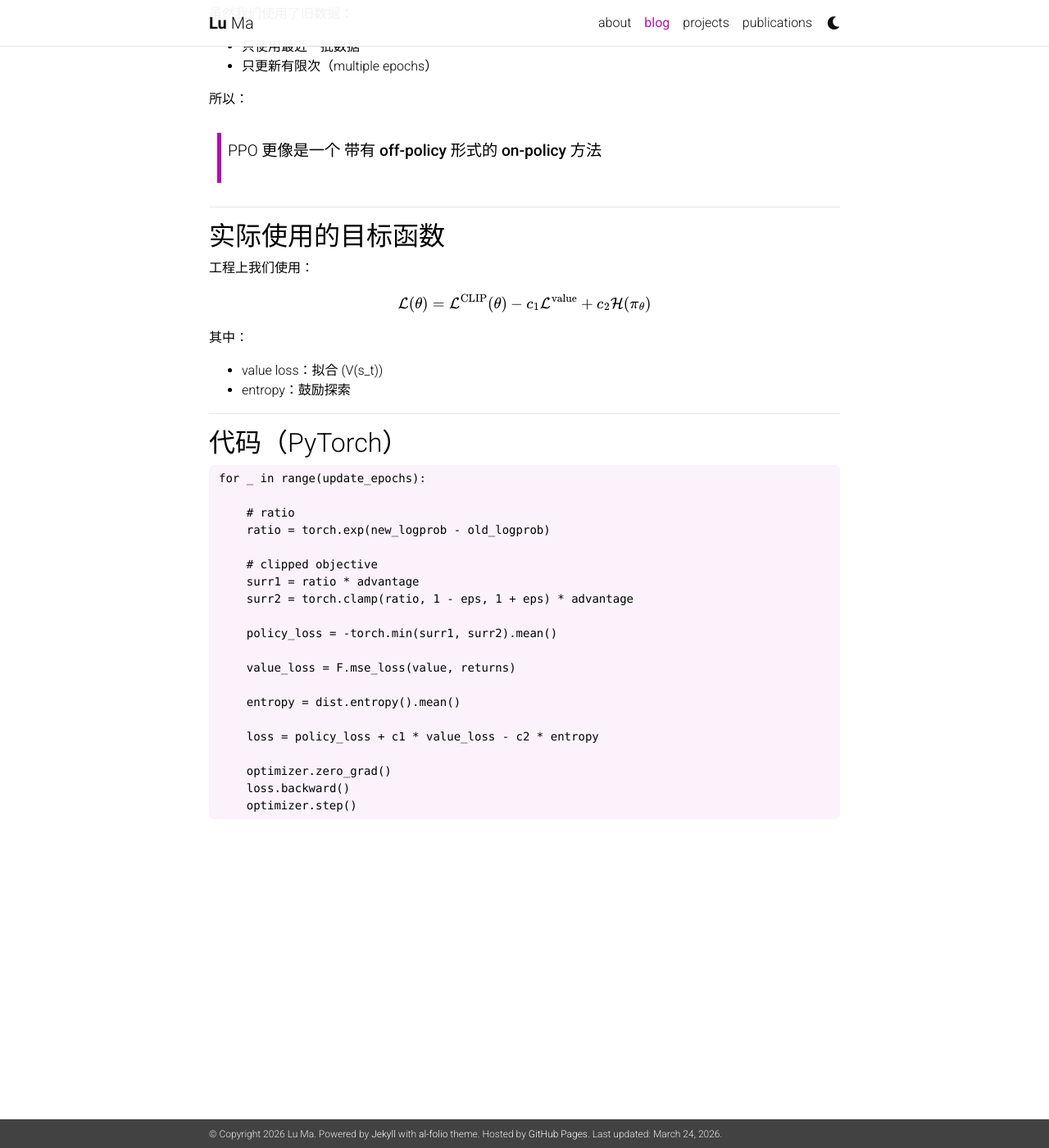
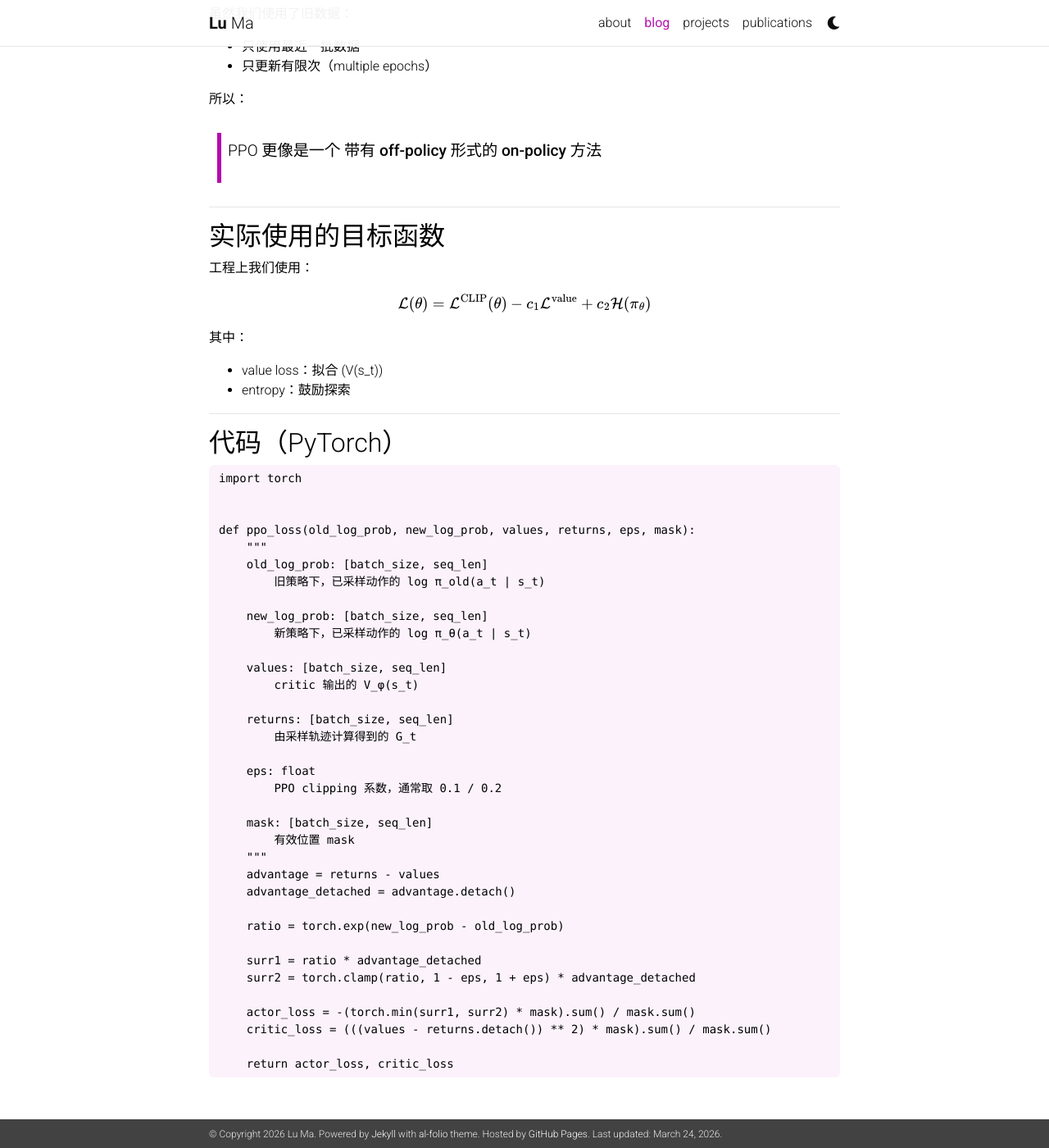
Before and after one commit to TheRoadQaQ/theroadqaq.github.io, a Jekyll site: the page built from blog/2026-03-22-ppo.md, in a window 1280 px wide and 1400 px high, scrolled down 3187 px. Shown: the whole window at 82% size. Built offline with Jekyll 4.4.1, drawn with Linux system fonts in a browser that asks for light colours; comment, search, counter and statistics services are not loaded; a style sheet for code colours, icons or effects is not loaded.

Commit message:
update ppo

````diff
--- a/blog/2026-03-22-ppo.md
+++ b/blog/2026-03-22-ppo.md
@@ -223,24 +223,39 @@ $$
 ## 代码（PyTorch）
 
 ```python
-for _ in range(update_epochs):
+import torch
 
-    # ratio
-    ratio = torch.exp(new_logprob - old_logprob)
 
-    # clipped objective
-    surr1 = ratio * advantage
-    surr2 = torch.clamp(ratio, 1 - eps, 1 + eps) * advantage
+def ppo_loss(old_log_prob, new_log_prob, values, returns, eps, mask):
+    """
+    old_log_prob: [batch_size, seq_len]
+        旧策略下，已采样动作的 log π_old(a_t | s_t)
 
-    policy_loss = -torch.min(surr1, surr2).mean()
+    new_log_prob: [batch_size, seq_len]
+        新策略下，已采样动作的 log π_θ(a_t | s_t)
 
-    value_loss = F.mse_loss(value, returns)
+    values: [batch_size, seq_len]
+        critic 输出的 V_φ(s_t)
 
-    entropy = dist.entropy().mean()
+    returns: [batch_size, seq_len]
+        由采样轨迹计算得到的 G_t
 
-    loss = policy_loss + c1 * value_loss - c2 * entropy
+    eps: float
+        PPO clipping 系数，通常取 0.1 / 0.2
 
-    optimizer.zero_grad()
-    loss.backward()
-    optimizer.step()
+    mask: [batch_size, seq_len]
+        有效位置 mask
+    """
+    advantage = returns - values
+    advantage_detached = advantage.detach()
+
+    ratio = torch.exp(new_log_prob - old_log_prob)
+
+    surr1 = ratio * advantage_detached
+    surr2 = torch.clamp(ratio, 1 - eps, 1 + eps) * advantage_detached
+
+    actor_loss = -(torch.min(surr1, surr2) * mask).sum() / mask.sum()
+    critic_loss = (((values - returns.detach()) ** 2) * mask).sum() / mask.sum()
+
+    return actor_loss, critic_loss
 ```
````
Also changed, not shown: other parts of blog/2026-03-22-ppo.md (+1 -1 lines).
